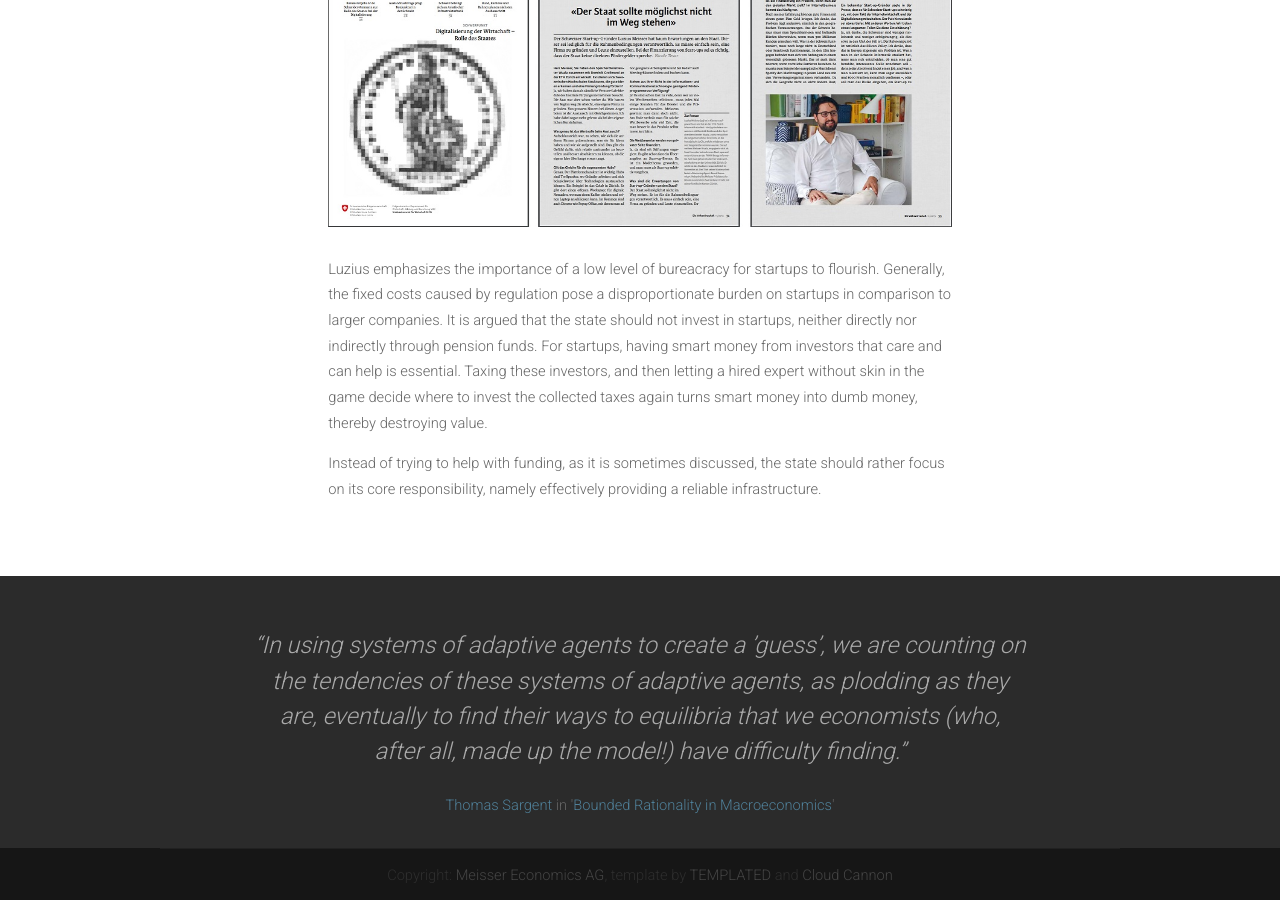
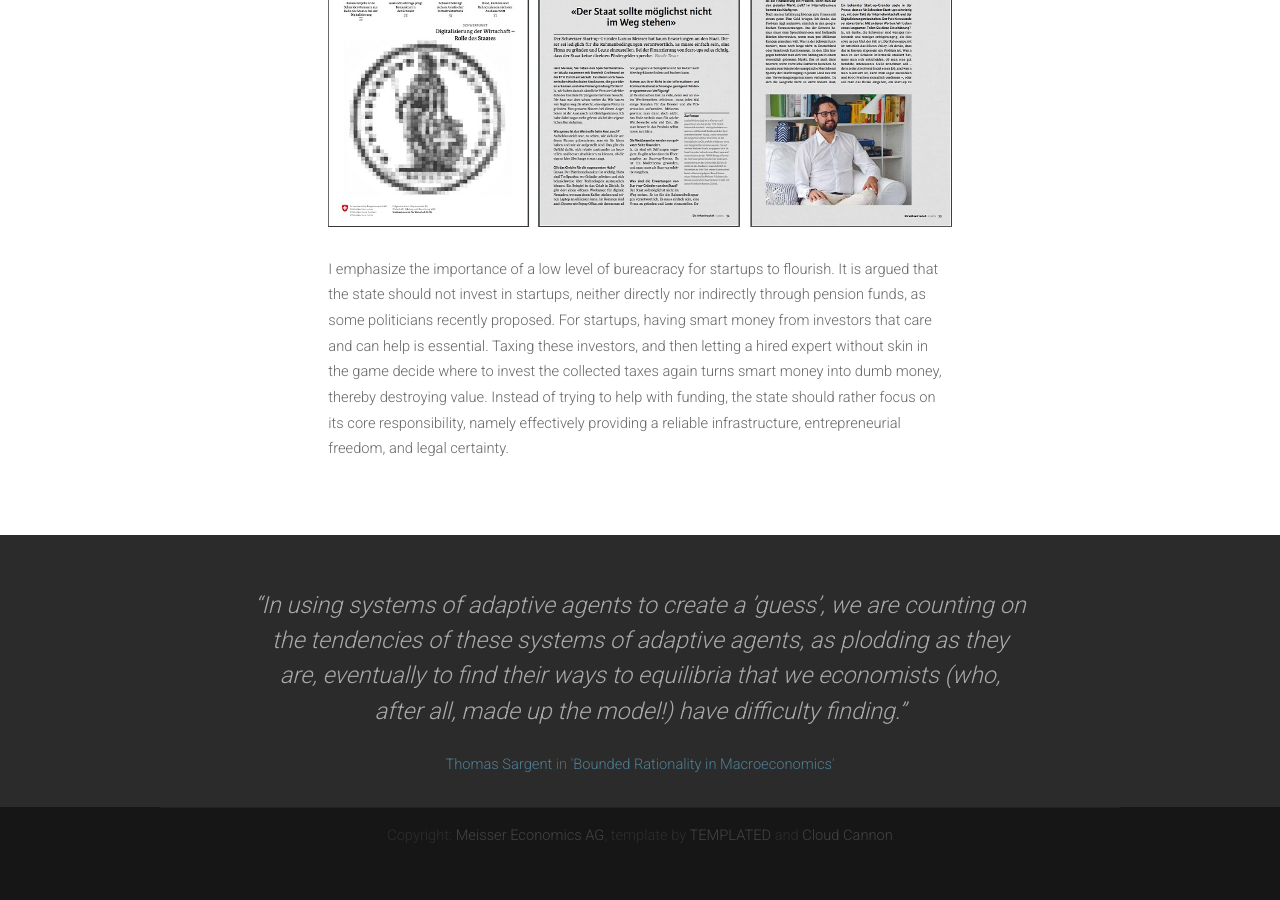
Before and after one commit to meisserecon/www, a Jekyll site: the page built from _posts/2015-10-26-Interview-Volkswirtschaft.md, in a window 1280 px wide and 900 px high, scrolled down 701 px. Built offline with Jekyll 4.4.1, drawn with Linux system fonts in a browser that asks for light colours; nearby versions of some CDN libraries; after the commit the page ends 1564 px from its top, so only the background shows below that.

Commit message:
Update 2015-10-26-Interview-Volkswirtschaft.md

```diff
--- a/_posts/2015-10-26-Interview-Volkswirtschaft.md
+++ b/_posts/2015-10-26-Interview-Volkswirtschaft.md
@@ -6,6 +6,4 @@ title: Interview in <em>Die Volkswirtschaft</em>
 
 <p><a href="http://dievolkswirtschaft.ch/content/uploads/2015/10/11_Tesar_Interview_Meisser_DE.pdf"><img src="/assets/images/vwl.jpg" alt="" class="image full"></a></p>
 
-<p>Luzius emphasizes the importance of a low level of bureacracy for startups to flourish. Generally, the fixed costs caused by regulation pose a disproportionate burden on startups in comparison to larger companies. It is argued that the state should not invest in startups, neither directly nor indirectly through pension funds. For startups, having smart money from investors that care and can help is essential. Taxing these investors, and then letting a hired expert without skin in the game decide where to invest the collected taxes again turns smart money into dumb money, thereby destroying value.</p>
-
-<p>Instead of trying to help with funding, as it is sometimes discussed, the state should rather focus on its core responsibility, namely effectively providing a reliable infrastructure.</p>
+<p>I emphasize the importance of a low level of bureacracy for startups to flourish. It is argued that the state should not invest in startups, neither directly nor indirectly through pension funds, as some politicians recently proposed. For startups, having smart money from investors that care and can help is essential. Taxing these investors, and then letting a hired expert without skin in the game decide where to invest the collected taxes again turns smart money into dumb money, thereby destroying value. Instead of trying to help with funding, the state should rather focus on its core responsibility, namely effectively providing a reliable infrastructure, entrepreneurial freedom, and legal certainty.</p>
```
